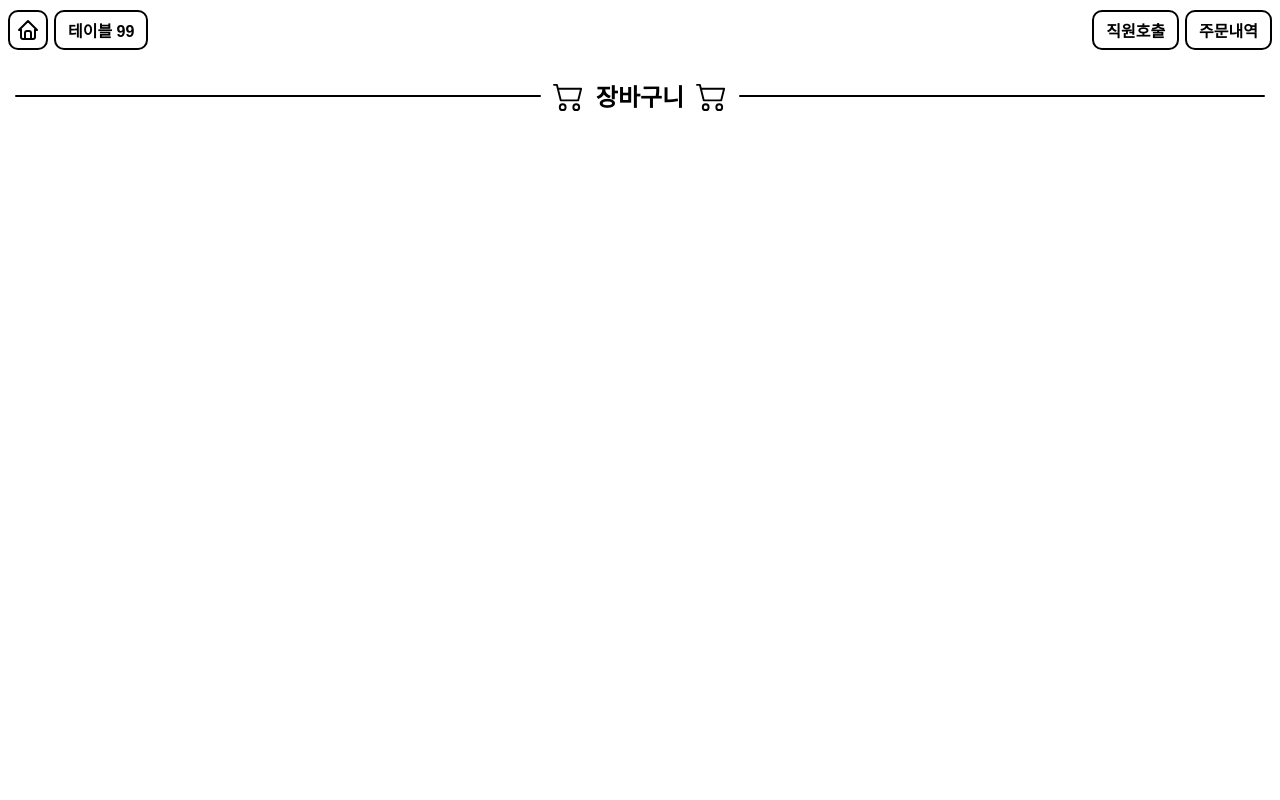
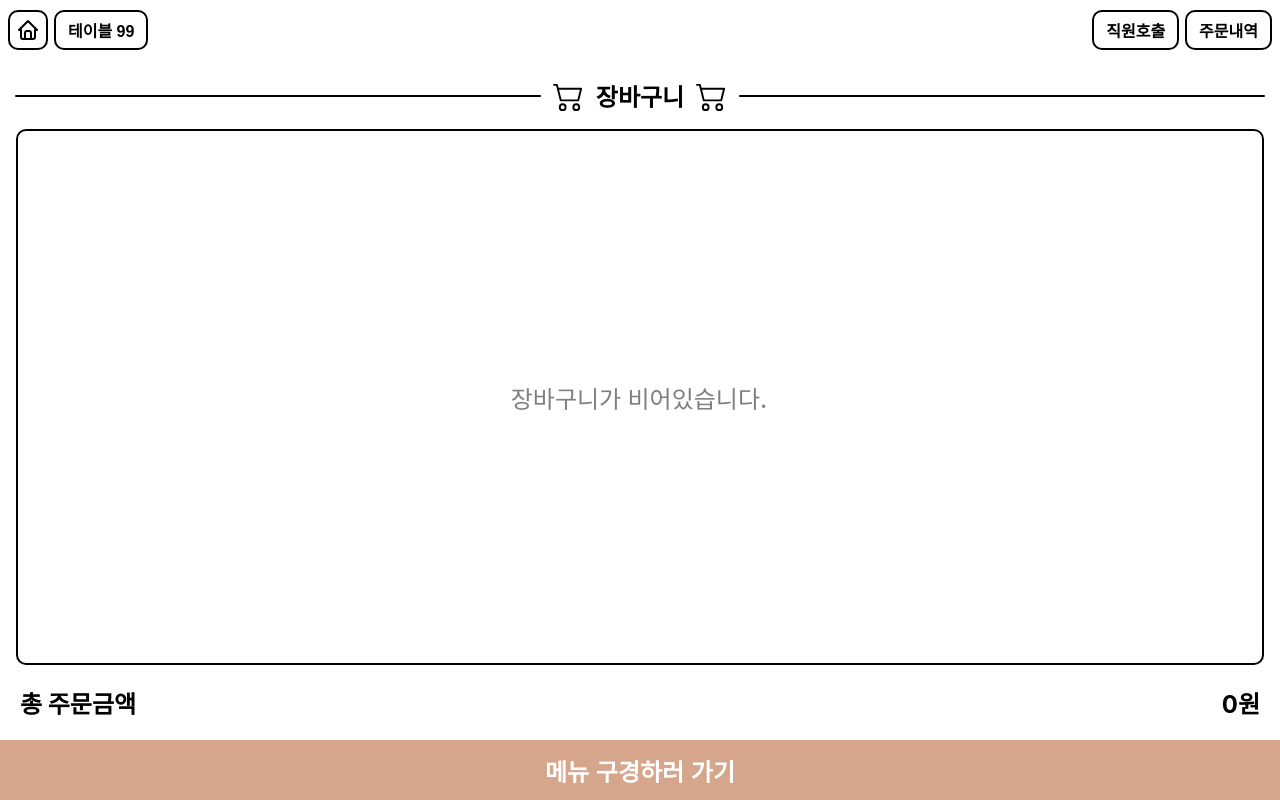
Before and after one commit to QR-Order-System-project/ESKARA-Ordering-APP, a React (Create React App) app in the folder frontend/: page /user/cart in a window 1280 px wide. Built offline with nearby package versions, Linux system fonts and the light colour scheme.

Commit message:
feat(fe): make customer cart page

```diff
--- a/frontend/src/App.js
+++ b/frontend/src/App.js
@@ -4,9 +4,11 @@ import { ManagerMain } from "./pages/Manager/ManagerMain";
 import CallPage from "./pages/User/CallPage";
 import OrdersPage from "./pages/User/OrdersPage";
 import CartPage from "./pages/User/CartPage";
+import { CartProvider } from "./pages/User/data/CartContext";
 
 function App() {
   return (
+    <CartProvider>
       <BrowserRouter>
         <Routes>
           <Route path="/user/main" element={<MainPage />} />
@@ -16,6 +18,7 @@ function App() {
           <Route path="/user/cart" element={<CartPage />} />
         </Routes>
       </BrowserRouter>
+    </CartProvider>
   );
 }
 
--- a/frontend/src/components/OrderItem.module.scss
+++ b/frontend/src/components/OrderItem.module.scss
@@ -4,7 +4,7 @@
   width: 100%;
   gap: 10px;
   padding: 12px 0;
-  border-bottom: 1.5px solid #000000;
+  border-bottom: 2px solid #000000;
 
   &:last-child {
     border-bottom: none;
--- a/frontend/src/pages/User/CallPage.js
+++ b/frontend/src/pages/User/CallPage.js
@@ -58,7 +58,7 @@ export default function CallPage() {
             <UserTopBar tableNumber={99} activeMenu="call" />
           </div>
 
-          <PageTitle title="직원 호출" Icon={BsPerson} size={31} />
+          <PageTitle title="직원호출" Icon={BsPerson} size={31} />
 
           <div className={styles.ListContainer}>
             <div className={styles.ListInner}>
--- a/frontend/src/pages/User/CartPage.js
+++ b/frontend/src/pages/User/CartPage.js
@@ -1,17 +1,83 @@
+import { useState } from "react";
+import { useNavigate } from "react-router-dom";
 import { UserTopBar } from "./components/UserTopBar";
 import styles from "./CartPage.module.scss";
 import { PageTitle } from "../../components/PageTitle";
 import { BsCart2 } from "react-icons/bs";
+import { useCart } from "./data/CartContext";
+import { TotalPriceLabel } from "../../components/TotalPriceLabel";
+import CartItem from "./components/CartItem";
+import { CompactToastModal } from "../../components/popups/CompactToastModal";
 
-export default function CallPage() {
+export default function CartPage() {
+  const navigate = useNavigate();
+  const { cart, updateQty, removeFromCart, clearCart } = useCart();
+  const [toast, setToast] = useState(null);
+
+  const totalPrice = cart.reduce((sum, item) => sum + item.price * item.qty, 0);
+
+  const handleOrder = () => {
+    if (cart.length === 0) {
+      navigate("/user/main");
+    } else {
+      // TODO: 주문하기 → 나중에 DB로 전송
+      console.log("주문 전송:", cart);
+      clearCart();
+
+      setToast({
+        message: "주문이 성공적으로 접수되었습니다!",
+        variant: "success",
+      });
+    }
+  };
+
   return (
+    <>
       <div className={styles.Wrapper}>
         <div className={styles.MainPanel}>
           <div className={styles.TopBarWrapper}>
             <UserTopBar tableNumber={99} />
           </div>
+
           <PageTitle title="장바구니" Icon={BsCart2} size={31} />
+
+          <div className={styles.mainPanel}>
+            <div className={styles.orderPanel}>
+              {cart.length > 0 ? (
+                cart.map((item) => (
+                  <CartItem
+                    key={item.id}
+                    id={item.id}
+                    name={item.name}
+                    price={item.price}
+                    qty={item.qty}
+                    onUpdate={updateQty}
+                    onRemove={removeFromCart}
+                  />
+                ))
+              ) : (
+                <div className={styles.notice}>장바구니가 비어있습니다.</div>
+              )}
             </div>
           </div>
+
+          <div className={styles.PaymentBar}>
+            <TotalPriceLabel label="주문" price={totalPrice} />
+            <button className={styles.OrderButton} onClick={handleOrder}>
+              {cart.length === 0 ? "메뉴 구경하러 가기" : "주문하기"}
+            </button>
+          </div>
+        </div>
+      </div>
+
+      {toast && (
+        <CompactToastModal
+          message={toast.message}
+          variant={toast.variant}
+          duration={2000}
+          onClose={() => setToast(null)}
+        />
+      )}
+    </>
   );
 }
--- a/frontend/src/pages/User/CartPage.module.scss
+++ b/frontend/src/pages/User/CartPage.module.scss
@@ -22,3 +22,72 @@
   background: white;
   margin-bottom: 20px;
 }
+
+.mainPanel {
+  display: flex;
+  margin: 16px 16px 135px 16px;
+  border: 2px solid #000000;
+  border-radius: 10px;
+  background-color: #ffffff;
+  flex-direction: column;
+  box-sizing: border-box;
+  padding: 20px 7px 20px 20px;
+  flex: 1;
+  min-height: 0;
+}
+
+.orderPanel {
+  flex: 1;
+  min-height: 0;
+  flex-direction: column;
+  -webkit-overflow-scrolling: touch;
+  overflow-y: auto;
+  padding-right: 15px;
+
+  &::-webkit-scrollbar {
+    width: 8px;
+  }
+  &::-webkit-scrollbar-thumb {
+    background-color: #D5A68B;
+    border-radius: 10px;
+  }
+  &::-webkit-scrollbar-track {
+    background-color: transparent;
+  }
+}
+
+.notice {
+  display: flex;
+  justify-content: center;
+  align-items: center;
+  text-align: center;
+  width: 100%;
+  height: 100%;
+  font-family: Inter;
+  font-weight: 500;
+  font-size: 24px;
+  color: #7f7f7f;
+}
+
+.PaymentBar {
+  position: fixed;
+  bottom: 0;
+  left: 0;
+  right: 0;
+  width: 100%;
+  display: flex;
+  flex-direction: column;
+}
+
+.OrderButton {
+  height: 60px;
+  background: #d5a68b;
+  color: white;
+  font-weight: 700;
+  font-size: 24px;
+  display: flex;
+  align-items: center;
+  justify-content: center;
+  width: 100%;
+  border: none;
+}
--- a/frontend/src/pages/User/components/CartBar.js
+++ b/frontend/src/pages/User/components/CartBar.js
@@ -1,11 +1,13 @@
 import { BsCart2 } from "react-icons/bs";
 import styles from "./CartBar.module.scss";
 import { useNavigate } from "react-router-dom"
+import { useCart } from "../data/CartContext";
 
-export default function CartBar({ cart }) {
+export default function CartBar() {
   const navigate = useNavigate();
-  const totalQty = cart.reduce((sum, item) => sum + item.qty, 0);
-  const totalPrice = cart.reduce((sum, item) => sum + item.price * item.qty, 0);
+  const { cart } = useCart();
+  const totalQty = cart.reduce((sum, i) => sum + i.qty, 0);
+  const totalPrice = cart.reduce((sum, i) => sum + i.price * i.qty, 0);
 
   return (
     <div className={styles.CartBar} onClick={() => navigate("/user/cart")}>
--- /dev/null
+++ b/frontend/src/pages/User/components/CartItem.js
@@ -0,0 +1,28 @@
+import styles from "./CartItem.module.scss";
+
+export default function CartItem({ id, name, price, qty, onUpdate, onRemove }) {
+  const handleChange = (newCount) => {
+    if (newCount < 1) {
+      onRemove(id); // 0 이하면 삭제
+    } else {
+      onUpdate(id, newCount);
+    }
+  };
+
+  return (
+    <div className={styles.itemPanel}>
+      {/* 제목 위쪽 */}
+      <span className={styles.name}>{name}</span>
+
+      {/* 가격 + 수량 조절 버튼 한 줄 */}
+      <div className={styles.bottomRow}>
+        <span className={styles.price}>{(price * qty).toLocaleString()}원</span>
+        <div className={styles.Counter}>
+          <button onClick={() => handleChange(qty - 1)}>-</button>
+          <span>{qty}</span>
+          <button onClick={() => handleChange(qty + 1)}>+</button>
+        </div>
+      </div>
+    </div>
+  );
+}
--- /dev/null
+++ b/frontend/src/pages/User/components/CartItem.module.scss
@@ -0,0 +1,64 @@
+.itemPanel {
+  display: flex;
+  flex-direction: column;
+  padding: 12px 0;
+  border-bottom: 2px solid #000;
+
+  &:last-child {
+    border-bottom: none;
+  }
+}
+
+.name {
+  font-family: Inter;
+  font-weight: 700;
+  font-size: 20px;
+  margin-bottom: 6px; /* 제목과 가격 사이 간격 */
+}
+
+.bottomRow {
+  display: flex;
+  justify-content: space-between;
+  align-items: center;
+}
+
+.price {
+  font-family: Inter;
+  font-weight: 600;
+  font-size: 16px;
+  color: #7f7f7f;
+}
+
+.Counter {
+  display: flex;
+  align-items: center;
+  border: 2px solid #000;
+  border-radius: 10px;
+  overflow: hidden;
+  height: 38px;
+
+  button {
+    width: 36px;                /* 버튼은 고정된 크기 */
+    display: flex;
+    align-items: center;
+    justify-content: center;
+    font-weight: 700;
+    font-size: 16px;
+    background: #fff;
+    border: none;
+    cursor: pointer;
+  }
+
+  span {
+    min-width: 40px;            /* 숫자 칸은 여유 */
+    text-align: center;
+    font-weight: 700;
+    font-size: 16px;
+    border-left: 2px solid #000;
+    border-right: 2px solid #000;
+    display: flex;
+    align-items: center;
+    justify-content: center;
+    height: 100%;
+  }
+}
--- /dev/null
+++ b/frontend/src/pages/User/data/CartContext.js
@@ -0,0 +1,52 @@
+import { createContext, useContext, useState, useEffect } from "react";
+
+const CartContext = createContext();
+
+export function CartProvider({ children }) {
+  const [cart, setCart] = useState(() => {
+    const saved = localStorage.getItem("cart");
+    return saved ? JSON.parse(saved) : [];
+  });
+
+  useEffect(() => {
+    localStorage.setItem("cart", JSON.stringify(cart));
+  }, [cart]);
+
+  const addToCart = (item) => {
+    setCart((prev) => {
+      const existing = prev.find((i) => i.id === item.id);
+      if (existing) {
+        return prev.map((i) =>
+          i.id === item.id ? { ...i, qty: i.qty + item.qty } : i
+        );
+      }
+      return [...prev, { ...item, price: Number(item.price) }];
+    });
+  };
+
+  const updateQty = (id, qty) => {
+  setCart((prev) => {
+    if (qty < 1) {
+      return prev.filter((i) => i.id !== id);
+    }
+    return prev.map((i) =>
+      i.id === id ? { ...i, qty } : i
+    );
+  });
+};
+
+
+  const removeFromCart = (id) => {
+    setCart((prev) => prev.filter((i) => i.id !== id));
+  };
+
+  const clearCart = () => setCart([]);
+
+  return (
+    <CartContext.Provider value={{ cart, addToCart, updateQty, removeFromCart, clearCart }}>
+      {children}
+    </CartContext.Provider>
+  );
+}
+
+export const useCart = () => useContext(CartContext);
```
Also changed, not shown: frontend/src/pages/User/components/MenuCard.js (+7 -7 lines). Lines whose indentation alone changed are shown as unchanged.
